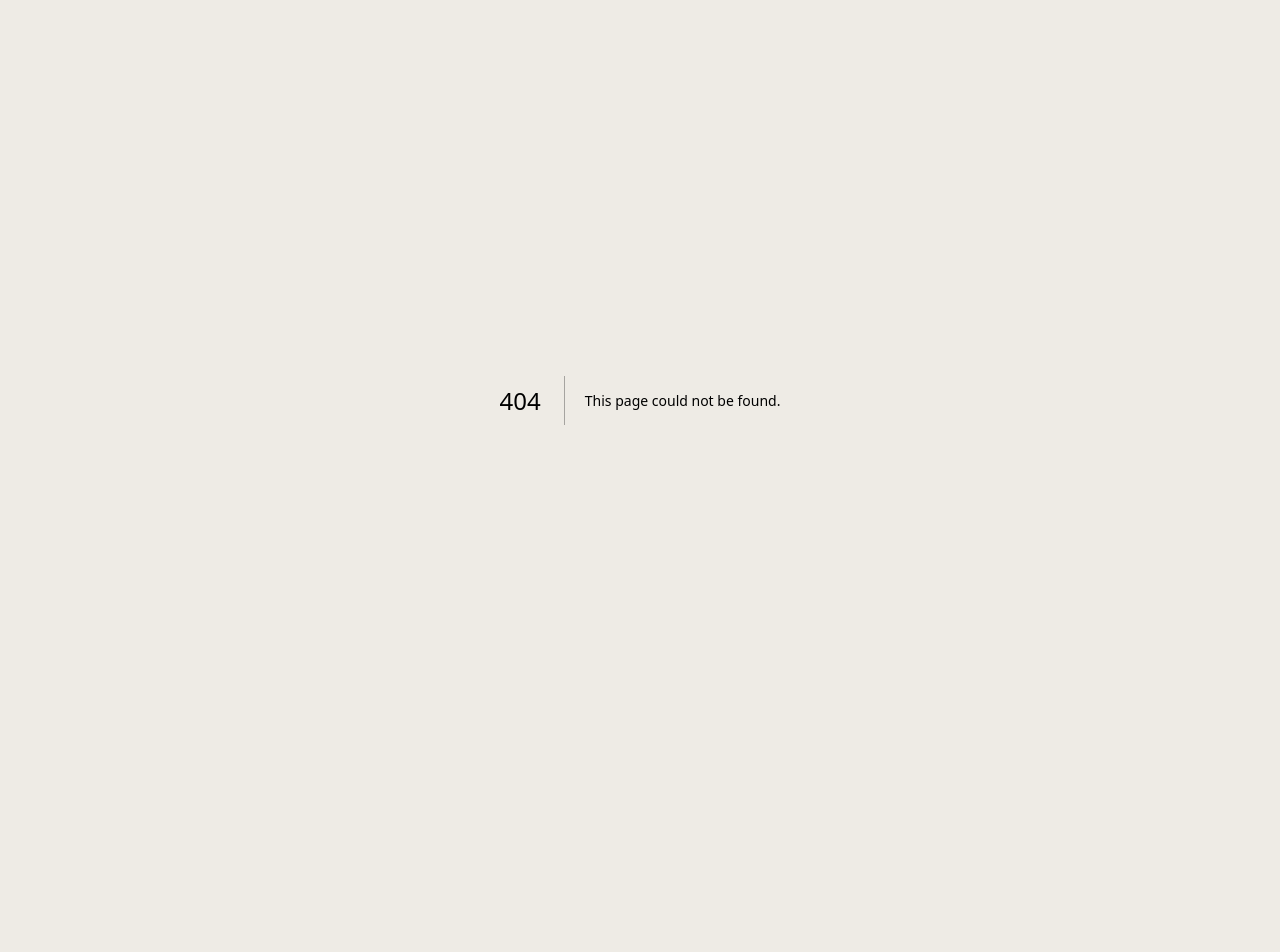
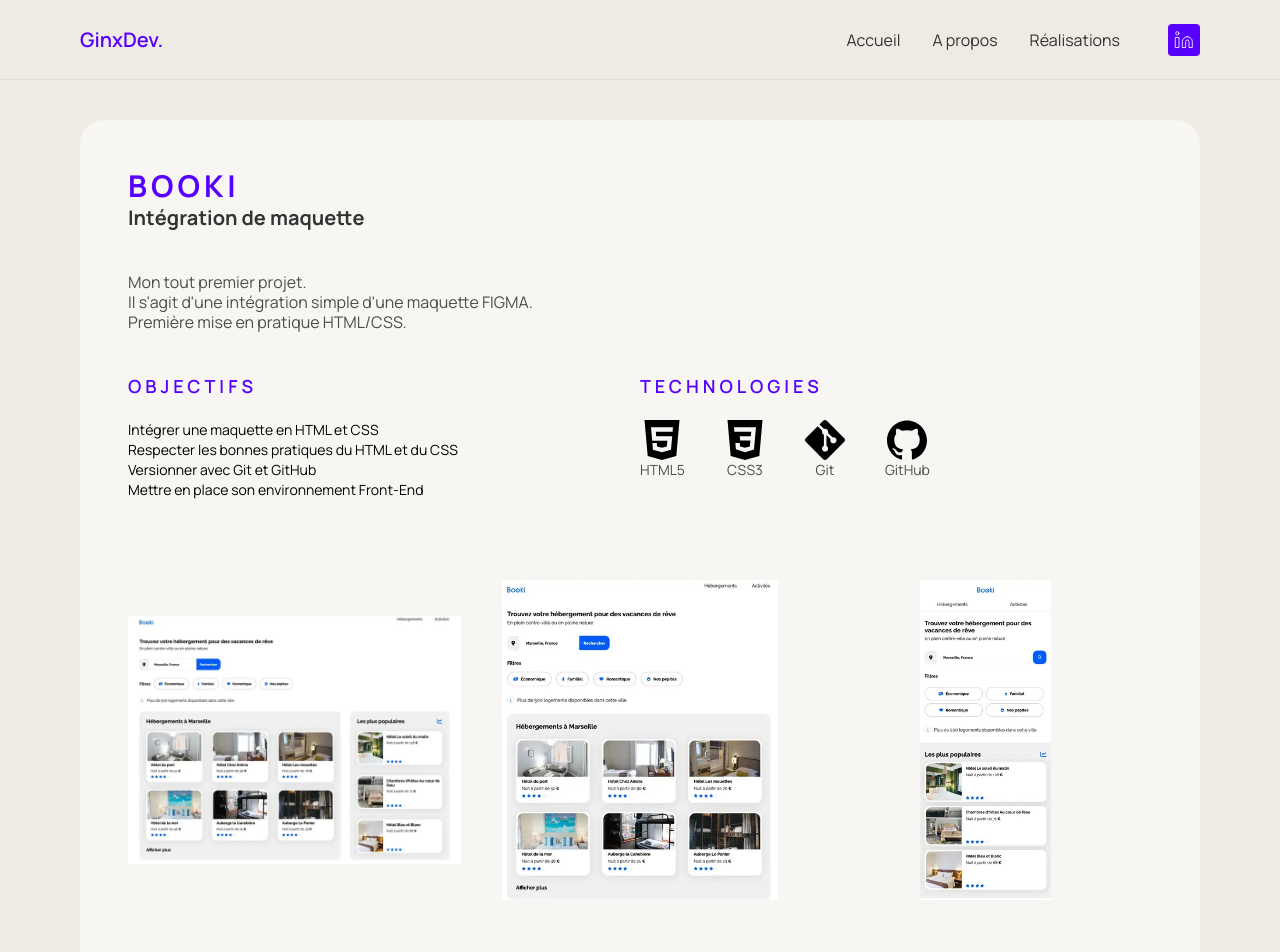
Before and after one commit to ginx836/My-Portfolio, a Next.js app: page /portfolio/0 in a window 1280 px wide. Before the commit this address had no page. Shown: the top 952 px of the page. Before the commit the page ends 800 px from the top, so only its background shows below. Built offline with nearby package versions, Linux system fonts and the light colour scheme.

Commit message:
Update Portoflio Page
Add Dynamic routing for projects

```diff
--- /dev/null
+++ b/app/(root)/portfolio/[id]/page.tsx
@@ -0,0 +1,88 @@
+import React from "react";
+import { projects } from "@/constants";
+import { Metadata } from "next";
+import Image from "next/image";
+import RenderTechnologies from "@/components/DisplayDevIcon";
+
+export const metadata: Metadata = {
+  title: "Mes projets - Cédric Bourquin",
+};
+
+//Récupère l'id et affiche le projet correspondant
+export default function PortfolioDetails({ params }: any) {
+  const { id } = params;
+  const project = projects.find((project) => project.id === parseInt(id));
+  return (
+    <div>
+      {project && (
+        <section className="max-width section-padding">
+          <div className="box flex flex-col">
+            <div className="gap-2 mb-10">
+              <h1 className="uppercase text-3xl tracking-[4px] text-purple">
+                {project.header}
+              </h1>
+              <h2 className="text-grey-700 text-xl">{project.body_title}</h2>
+            </div>
+
+            <p
+              className="text-grey-600 mb-10 leading-5 w-full"
+              style={{ whiteSpace: "pre-line" }}
+            >
+              {project.description}
+            </p>
+
+            <div className="flex max-tablet:flex-col max-tablet:items-center mb-10">
+              <div className="mb-10 w-1/2 max-tablet:w-full max-tablet:flex max-tablet:flex-col max-tablet:items-center">
+                <h3 className="text-purple text-lg uppercase tracking-[4px] mb-5">
+                  Objectifs
+                </h3>
+                <ul className="text-sm">
+                  {project.objectifs.map((objectif, index) => (
+                    <li key={index}>{objectif}</li>
+                  ))}
+                </ul>
+              </div>
+              <div className="mb-3 flex flex-col">
+                <h3 className=" text-purple text-lg uppercase tracking-[4px] mb-5">
+                  Technologies
+                </h3>
+                <RenderTechnologies
+                  technologies={project.technologies}
+                  size={40}
+                  DevIconStyles="flex gap-10"
+                />
+              </div>
+            </div>
+
+            <div className="flex max-tablet:flex-col gap-3 mb-20">
+              {project.pictures.map((picture, index) => (
+                <div
+                  key={index}
+                  className="relative h-80 w-full rounded-lg overflow-hidden group"
+                >
+                  <Image
+                    src={picture}
+                    alt={project.header}
+                    fill
+                    className="object-contain"
+                  />
+                </div>
+              ))}
+            </div>
+
+            <div className="flex gap-5 justify-center">
+              <a href={project.link} className="btn btn-primary">
+                GitHub
+              </a>
+              {project.link2 && (
+                <a href={project.link2} className="btn btn-primary">
+                  Voir le site
+                </a>
+              )}
+            </div>
+          </div>
+        </section>
+      )}
+    </div>
+  );
+}
--- a/app/(root)/portfolio/page.tsx
+++ b/app/(root)/portfolio/page.tsx
@@ -3,13 +3,16 @@ import { Metadata } from "next";
 import Image from "next/image";
 import { projects } from "@/constants";
 import PortfolioSection from "@/components/PortfolioSection";
-import PortfolioDetailsSection from "@/components/PortfolioDetailsSection";
 
 export const metadata: Metadata = {
   title: "Mes réalisations - Cédric Bourquin",
 };
 
-const page = () => {
+const page = ({ params }: any) => {
+
+  const { id } = params;
+   const project = projects.find((project) => project.id === parseInt(id));
+
   return (
     <>
       <section className="max-width section-padding">
@@ -18,12 +21,12 @@ const page = () => {
             <Image src={"/icons/folder.svg"} alt="icon" width={35} height={35} />
           </div>
           <h2 className="text-grey-700">Mes réalisations</h2>
-          <p className="text-grey-600">Lorem ipsum dolor sit amet consectetur adipisicing elit.</p>
+          <p className="text-grey-600">Vous trouverez ici l'ensemble de mes projets, y compris mes projets de formation.<br/>Venez découvrir mon univers au travers de mes réalisations personnelles.</p>
         </div>
       </section>
 
       <PortfolioSection data={projects} title="Projets Openclassrooms" />
-      <PortfolioDetailsSection />
+
     </>
   );
 };
--- a/app/layout.tsx
+++ b/app/layout.tsx
@@ -5,8 +5,9 @@ import "./globals.css";
 const manrope = Manrope({ subsets: ["latin"] });
 
 export const metadata: Metadata = {
-  title: "Portfolio Test",
-  description: "Tuto Portfolio Next.js 13",
+  title: "Gindev - Cédric Bourquin",
+  description: "Mon portfolio de développeur web",
+  keywords: ["portfolio", "développeur web", "développeur front-end", "next.js", "tailwindcss"],
 };
 
 export default function RootLayout({
--- /dev/null
+++ b/components/DisplayDevIcon.tsx
@@ -0,0 +1,72 @@
+import {
+  SiExpress,
+  SiMongodb,
+  SiMongoose,
+  SiHtml5,
+  SiCss3,
+  SiGit,
+  SiJavascript,
+  SiGoogle,
+  SiGooglechrome,
+  SiReact,
+  SiSass,
+  SiReactrouter,
+  SiNodedotjs,
+  SiGithub,
+} from "react-icons/si";
+
+export const TECHNOLOGIES = {
+  SiHtml5: { icon: SiHtml5, name: "HTML5" },
+  SiCss3: { icon: SiCss3, name: "CSS3" },
+  SiGithub: { icon: SiGithub, name: "GitHub" },
+  SiGit: { icon: SiGit, name: "Git" },
+  SiJavascript: { icon: SiJavascript, name: "JavaScript" },
+  SiGoogle: { icon: SiGoogle, name: "Google" },
+  SiGooglechrome: { icon: SiGooglechrome, name: "Chrome DevTools" },
+  SiReact: { icon: SiReact, name: "React" },
+  SiReactrouter: { icon: SiReactrouter, name: "React Router" },
+  SiSass: { icon: SiSass, name: "Sass" },
+  SiNodedotjs: { icon: SiNodedotjs, name: "Node.js" },
+  SiExpress: { icon: SiExpress, name: "Express" },
+  SiMongodb: { icon: SiMongodb, name: "MongoDB" },
+  SiMongoose: { icon: SiMongoose, name: "Mongoose" },
+};
+
+interface RenderTechnologiesProps {
+  technologies: string[];
+  size?: number;
+  DevIconStyles?: string;
+}
+
+const RenderTechnologies: React.FC<RenderTechnologiesProps> = ({
+  technologies,
+  size,
+  DevIconStyles,
+}) => {
+  return (
+    <div>
+      <ul className={DevIconStyles}>
+        {technologies &&
+          technologies.length > 0 &&
+          technologies.map((technology, index) => {
+            const TechnologyComponent =
+              TECHNOLOGIES[technology as keyof typeof TECHNOLOGIES];
+            if (!TechnologyComponent) {
+              console.warn(`No icon found for technology: ${technology}`);
+              return null;
+            }
+            return (
+              <li key={index} className="flex flex-col items-center">
+                <TechnologyComponent.icon size={size} />
+                <p className="text-grey-600 text-sm text-center flex items-center justify-center">
+                  {TechnologyComponent.name}
+                </p>
+              </li>
+            );
+          })}
+      </ul>
+    </div>
+  );
+};
+
+export default RenderTechnologies;
--- a/components/Header.tsx
+++ b/components/Header.tsx
@@ -9,7 +9,7 @@ import MobileMenu from "./MobileMenu";
 const Header = () => {
   return (
     <header className="flex items-center justify-between h-20 max-width border-b border-peach">
-      <Link href="/">
+      <Link href="/" aria-label="Accueil">
         <h5 className="text-purple text-xl font-semibold">GinxDev.</h5>
       </Link>
       <nav className="flex items-center gap-12 max-tablet:hidden">
--- a/components/MobileMenu.tsx
+++ b/components/MobileMenu.tsx
@@ -20,6 +20,7 @@ const MobileMenu = () => {
       <button
         className="text-grey-700 hover:text-purple transition-colors"
         onClick={toggleMenu}
+        aria-label="Menu"
       >
         <Menu />
       </button>
@@ -30,12 +31,13 @@ const MobileMenu = () => {
       ${is0pen ? "-translate-x-0" : "-translate-x-full"}`}
       >
         <div className="flex w-full items-center justify-between h-20 max-width border-b border-peach">
-          <Link href={"/"}>
+          <Link href={"/"} aria-label="Accueil">
             <h5 className="text-purple text-xl font-semibold">GinxDev.</h5>
           </Link>
           <button
             className="text-grey-700 hover:text-purple transition-colors"
             onClick={toggleMenu}
+            aria-label="Fermer le menu"
           >
             <X />
           </button>
--- a/components/PortfolioDetailsSection.tsx
+++ /dev/null
@@ -1,11 +0,0 @@
-import React from 'react'
-
-const PortfolioDetailsSection = () => {
-  return (
-    <div>
-      Section Detail
-    </div>
-  )
-}
-
-export default PortfolioDetailsSection
--- a/components/PortfolioItem.tsx
+++ b/components/PortfolioItem.tsx
@@ -1,13 +1,14 @@
-"use client"
+"use client";
 
-import React, { useState } from 'react'
-import Image from 'next/image'
-import { projects } from '@/constants'
-import { ArrowUpRight } from 'lucide-react'
+import React, { useState } from "react";
+import Image from "next/image";
+import { projects } from "@/constants";
+import { ArrowUpRight } from "lucide-react";
 
-const PortfolioItem = ({project} :{project:typeof projects[0]}) => {
+import Link from "next/link";
 
-  const [currentImg, setCurrentImg] = useState(project.pictures[0])
+const PortfolioItem = ({ project }: { project: (typeof projects)[0] }) => {
+  const [currentImg, setCurrentImg] = useState(project.pictures[0]);
 
   return (
     <div className="box">
@@ -16,14 +17,16 @@ const PortfolioItem = ({project} :{project:typeof projects[0]}) => {
         <Image
           src={currentImg}
           alt={project.header}
+          priority
           fill
-          priority
           className="object-contain"
         />
         <div className="bg-black bg-opacity-10 backdrop-blur-[1px] absolute top-0 left-0 w-full h-full opacity-0 group-hover:opacity-100 transition-opacity duration-300 flex items-center justify-center">
-          <div className="w-16 h-16 flex items-center justify-center bg-peach-700 border border-peach-400 p-3 text-grey rounded-lg">
-            <ArrowUpRight />
-          </div>
+          <Link href={`/portfolio/${project.id}`} aria-label="Voir le projet">
+            <div className="w-16 h-16 flex items-center justify-center bg-peach-700 border border-peach-400 p-3 text-grey rounded-lg">
+              <ArrowUpRight />
+            </div>
+          </Link>
         </div>
       </div>
       <div className="grid grid-cols-3 gap-3">
@@ -38,14 +41,18 @@ const PortfolioItem = ({project} :{project:typeof projects[0]}) => {
               alt={project.header}
               fill
               className="object-contain"
+              sizes="100vw"
             />
-            <div className={`bg-black bg-opacity-10 backdrop-blur-[1px] absolute top-0 left-0 w-full h-full transition-opacity duration-300 ${currentImg !== picture ? 'opacity-100' : 'opacity-0'}`}>
-            </div>
+            <div
+              className={`bg-black bg-opacity-10 backdrop-blur-[1px] absolute top-0 left-0 w-full h-full transition-opacity duration-300 ${
+                currentImg !== picture ? "opacity-100" : "opacity-0"
+              }`}
+            ></div>
           </div>
         ))}
       </div>
     </div>
   );
-}
+};
 
-export default PortfolioItem
+export default PortfolioItem;
--- a/constants/index.ts
+++ b/constants/index.ts
@@ -144,7 +144,7 @@ export const projects = [
     header: "Booki",
     body_title: "Intégration de maquette",
     description:
-      "Mon tout premier projet.\nIl s'agit d'une intégration simple d'une maquette FIGMA.\nPremière mise en pratique HTML/CSS.\n\nLe projet m'a permis de découvrir les bases du HTML et du CSS.\n\nLe point de challenge sur ce projet aura été de comprendre comment fonctionne le positionnement des éléments en CSS et comment les manipuler pour obtenir le résultat souhaité.\n\nJ'ai également découvert Git et GitHub et comment versionner son code.",
+      "Mon tout premier projet.\nIl s'agit d'une intégration simple d'une maquette FIGMA.\nPremière mise en pratique HTML/CSS.",
     objectifs: [
       "Intégrer une maquette en HTML et CSS",
       "Respecter les bonnes pratiques du HTML et du CSS",
--- a/package.json
+++ b/package.json
@@ -13,6 +13,7 @@
     "next": "14.1.0",
     "react": "^18",
     "react-dom": "^18",
+    "react-icons": "^5.0.1",
     "swiper": "^11.0.6"
   },
   "devDependencies": {
```
Also changed, not shown: 1 other file (tests, documents, lock files or other folders).
